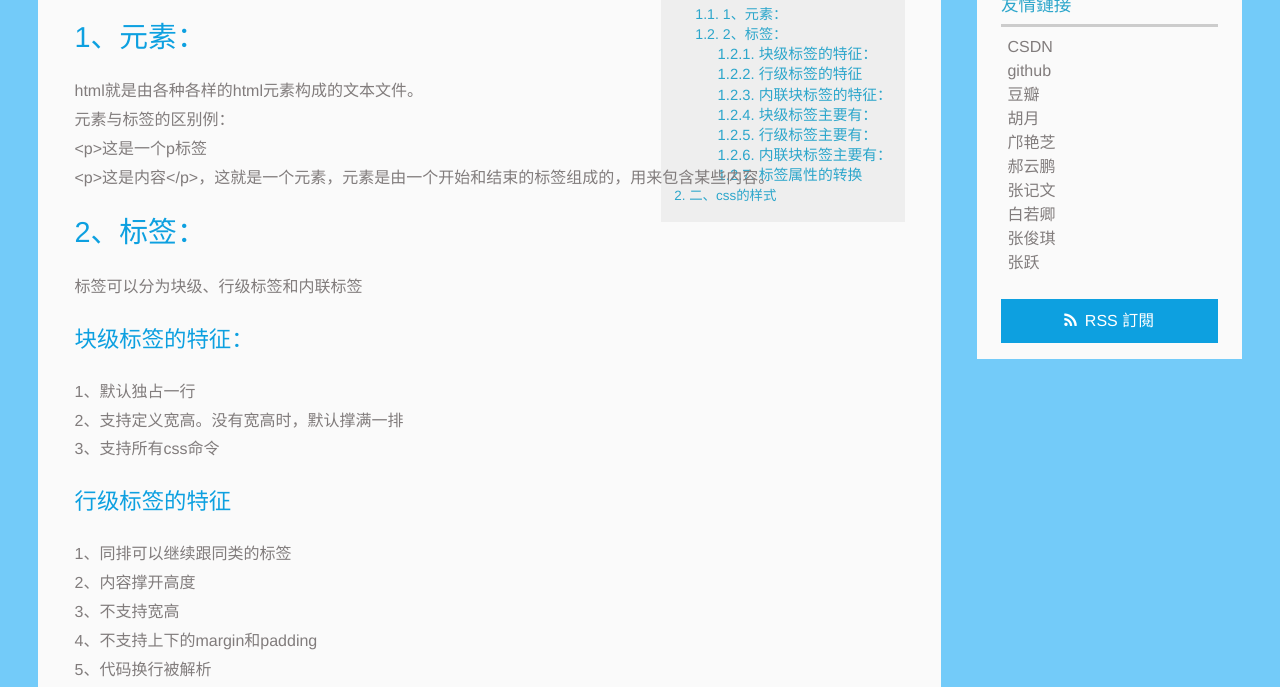
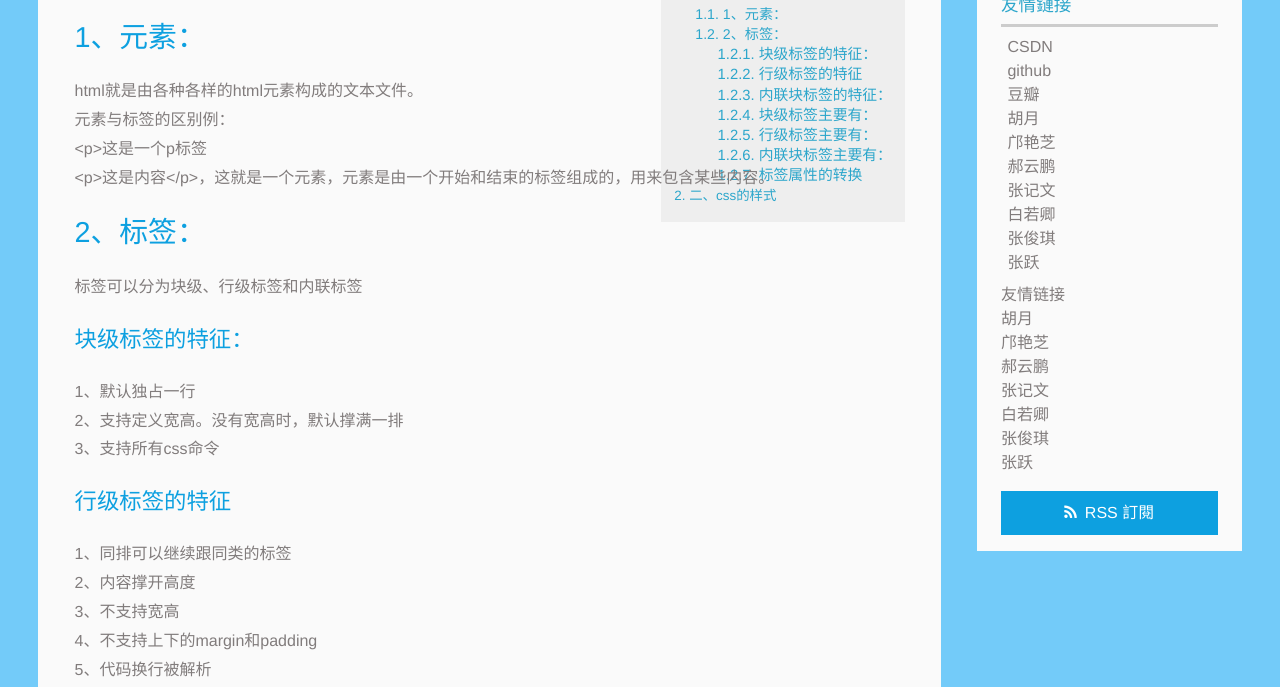
Before and after one commit to jameblunt1973/jameblunt1973.github.io, a plain HTML site: page 2015/11/25/html和css的小结/index.html in a window 1280 px wide. Shown: the part 433-1120 px from the top of the page. Drawn offline with Linux system fonts and the light colour scheme; a script that the page names is missing.

Commit message:
Site updated: 2015-11-26 17:58:49

```diff
--- a/2015/11/25/html和css的小结/index.html
+++ b/2015/11/25/html和css的小结/index.html
@@ -281,6 +281,33 @@ var jiathis_config = {data_track_clickback:'true'};
 </div>
 
 
+  <div class="widget tag">
+<h3 class="title">友情链接</h3>
+<ul class="entry">
+	<li>
+		<a href="http://zgmn.github.io/">胡月</a>
+	</li>
+	<li>
+		<a href="http://running11.github.io/">邝艳芝</a>
+	</li>
+	<li>
+		<a href="http://haomark.github.io/">郝云鹏</a>
+	</li>
+	<li>
+		<a href="http://jameblunt1973.github.io/">张记文</a>
+	</li>
+	<li>
+		<a href="http://bairuoqing666.github.io/">白若卿</a>
+	</li>
+	<li>
+		<a href="http://gcsHaya.github.io/">张俊琪</a>
+	</li>
+	<li>
+		<a href="http://zy8232003.github.io/">张跃</a>
+	</li>
+</ul>
+</div>
+
   <div class="rsspart">
 	<a href="atom.xml" target="_blank" title="rss">RSS 訂閱</a>
 </div>
```
Also changed, not shown: 2015/11/25/第二篇/index.html (+27 -0 lines), index.html (+27 -0 lines).
